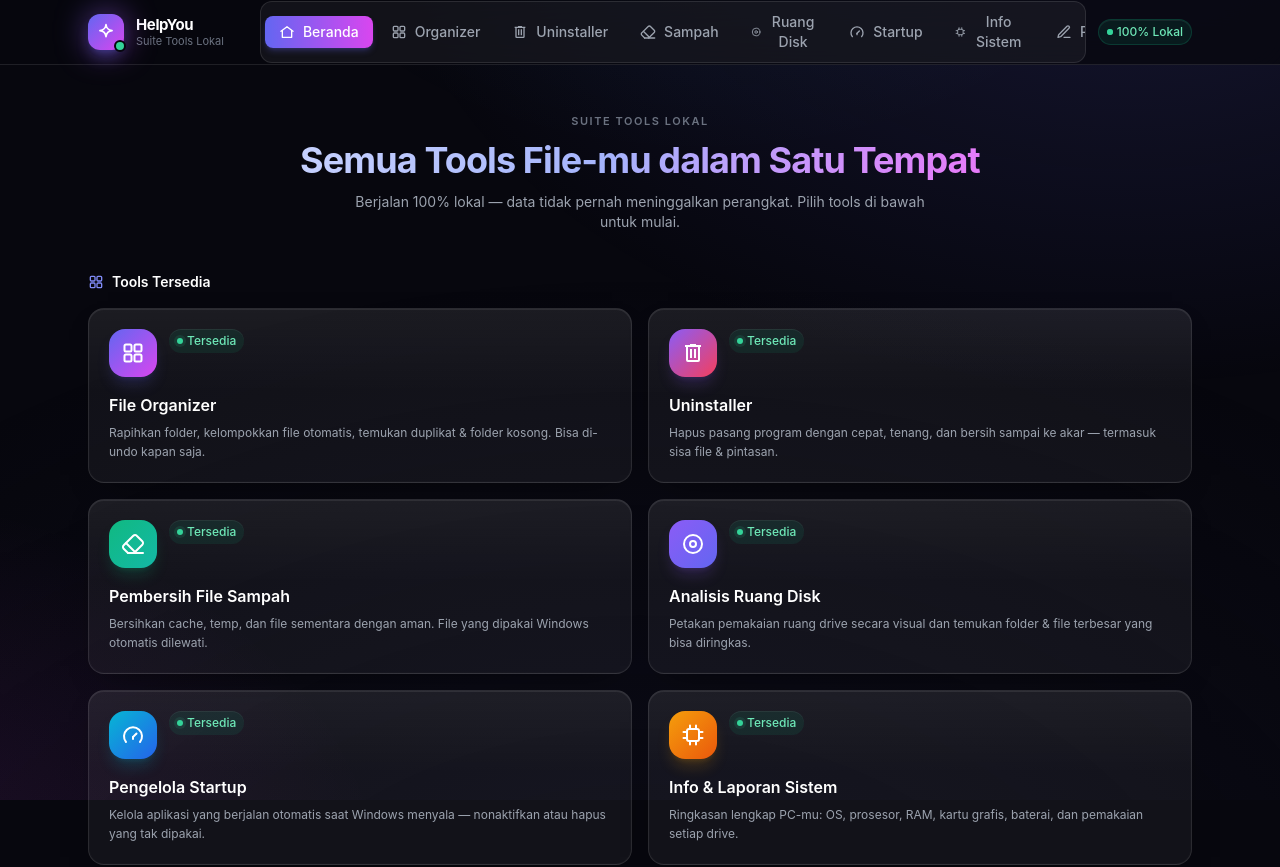
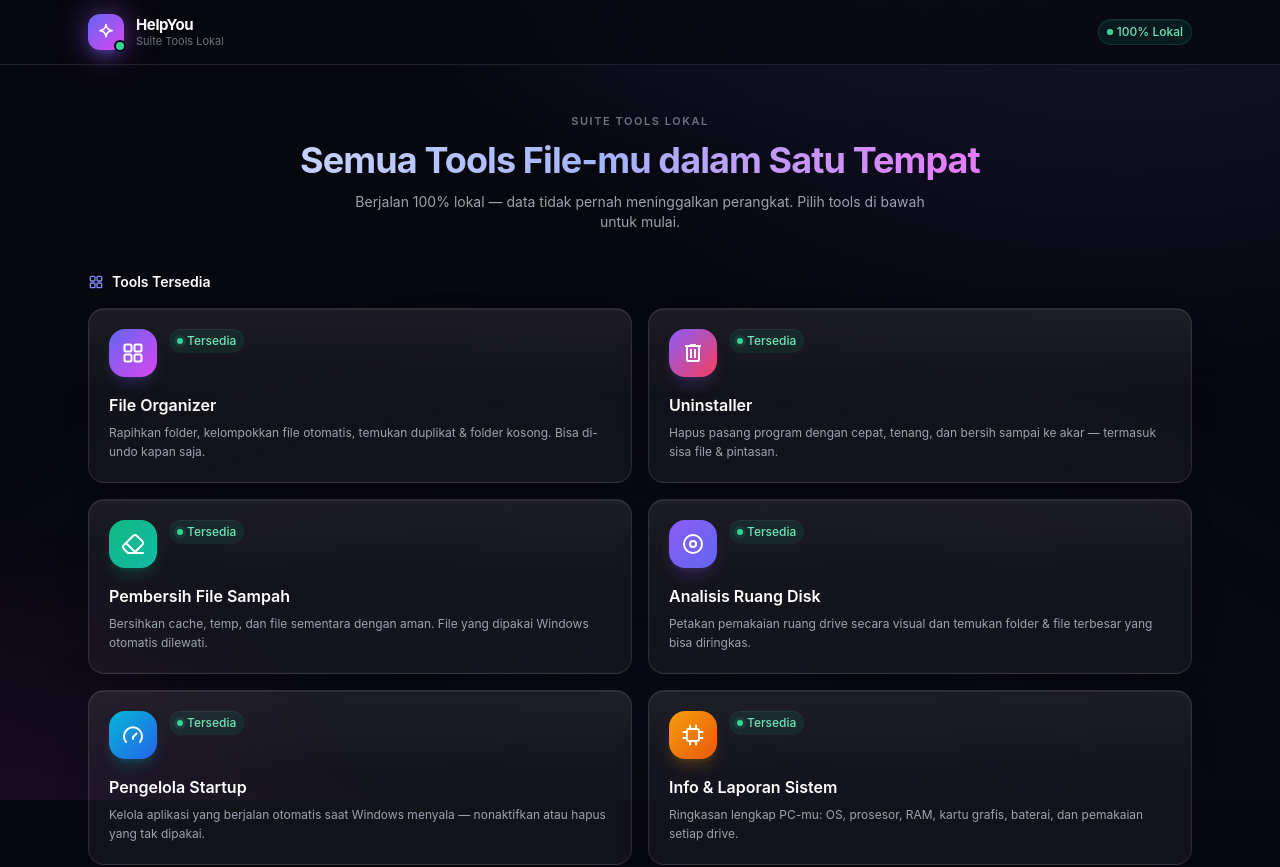
Before and after one commit to Dhnxxsy/HelpYou, a React (Vite) app: page / in a window 1280 px wide. Shown: the top 867 px of the page. Built offline with nearby package versions, Linux system fonts and the light colour scheme.

Commit message:
refactor: move tools menu out of header, keep tools on homepage only

```diff
--- a/client/src/App.tsx
+++ b/client/src/App.tsx
@@ -10,26 +10,12 @@ import RenameToolView from './pages/RenameToolView';
 import RecycleBinView from './pages/RecycleBinView';
 import ProcessManagerView from './pages/ProcessManagerView';
 import NetworkToolsView from './pages/NetworkToolsView';
-import Icon, { type IconName } from './components/Icon';
+import Icon from './components/Icon';
 import TitleBar from './components/TitleBar';
 import UpdateNotifier from './components/UpdateNotifier';
 import { isDesktop } from './lib/platform';
 
 type Tool = 'home' | ToolId;
-
-const TOOLS: { id: Tool; icon: IconName; label: string }[] = [
-  { id: 'home', icon: 'home', label: 'Beranda' },
-  { id: 'organizer', icon: 'organize', label: 'Organizer' },
-  { id: 'uninstaller', icon: 'trash', label: 'Uninstaller' },
-  { id: 'junk', icon: 'broom', label: 'Sampah' },
-  { id: 'disk', icon: 'disc', label: 'Ruang Disk' },
-  { id: 'startup', icon: 'gauge', label: 'Startup' },
-  { id: 'system', icon: 'cpu', label: 'Info Sistem' },
-  { id: 'rename', icon: 'rename', label: 'Rename' },
-  { id: 'recycle', icon: 'recycle', label: 'Tempat Sampah' },
-  { id: 'process', icon: 'activity', label: 'Proses' },
-  { id: 'network', icon: 'network', label: 'Jaringan' },
-];
 
 export default function App() {
   const [tool, setTool] = useState<Tool>('home');
@@ -38,7 +24,7 @@ export default function App() {
     <div className={`min-h-screen flex flex-col ${isDesktop ? 'pt-10' : ''}`}>
       <TitleBar />
       <UpdateNotifier />
-      <Header tool={tool} onTool={setTool} />
+      <Header onTool={setTool} />
       <main className="flex-1 w-full max-w-6xl mx-auto px-4 sm:px-6 py-8">
         {tool === 'home' && <HomeView onOpen={setTool} />}
         {tool === 'organizer' && <OrganizerTool />}
@@ -57,7 +43,7 @@ export default function App() {
   );
 }
 
-function Header({ tool, onTool }: { tool: Tool; onTool: (t: Tool) => void }) {
+function Header({ onTool }: { onTool: (t: Tool) => void }) {
   return (
     <header className="sticky z-30 border-b border-white/10 bg-[#07070e]/75 backdrop-blur-xl" style={{ top: isDesktop ? 40 : 0 }}>
       <div className="max-w-6xl mx-auto px-4 sm:px-6 h-16 flex items-center gap-3">
@@ -75,24 +61,6 @@ function Header({ tool, onTool }: { tool: Tool; onTool: (t: Tool) => void }) {
             <div className="text-[11px] text-gray-500">Suite Tools Lokal</div>
           </div>
         </button>
-
-        {/* Tool nav */}
-        <nav className="ml-2 sm:ml-6 flex items-center gap-1 min-w-0 flex-1 overflow-x-auto bg-white/[0.05] border border-white/10 rounded-xl p-1 scrollbar-none">
-          {TOOLS.map((t) => (
-            <button
-              key={t.id}
-              onClick={() => onTool(t.id)}
-              className={`flex items-center gap-2 px-3 sm:px-3.5 py-1.5 rounded-lg text-sm font-medium transition-all duration-200 ${
-                tool === t.id
-                  ? 'bg-gradient-to-r from-indigo-500 to-fuchsia-500 text-white shadow-md shadow-indigo-500/25'
-                  : 'text-gray-400 hover:text-white hover:bg-white/[0.06]'
-              }`}
-            >
-              <Icon name={t.icon} className="w-4 h-4" />
-              <span className="hidden md:inline">{t.label}</span>
-            </button>
-          ))}
-        </nav>
 
         <div className="ml-auto flex items-center gap-2 text-xs text-gray-400">
           <span className="chip bg-emerald-500/10 text-emerald-300 border border-emerald-500/20 hidden sm:inline-flex">
@@ -116,7 +84,7 @@ function Footer() {
           <Icon name="shield" className="w-3.5 h-3.5" />
           HelpYou ??? berjalan 100% lokal. Data tidak pernah meninggalkan perangkat Anda.
         </span>
-        <span className="hidden sm:block">Versi 1.0.15</span>
+        <span className="hidden sm:block">Versi 1.0.16</span>
       </div>
     </footer>
   );
--- a/package.json
+++ b/package.json
@@ -1,6 +1,6 @@
 {
   "name": "file-organizer",
-  "version": "1.0.15",
+  "version": "1.0.16",
   "description": "HelpYou ??? suite tools lokal: pengorganisir file, uninstaller program, dan banyak lagi.",
   "author": {
     "name": "HelpYou"
```
